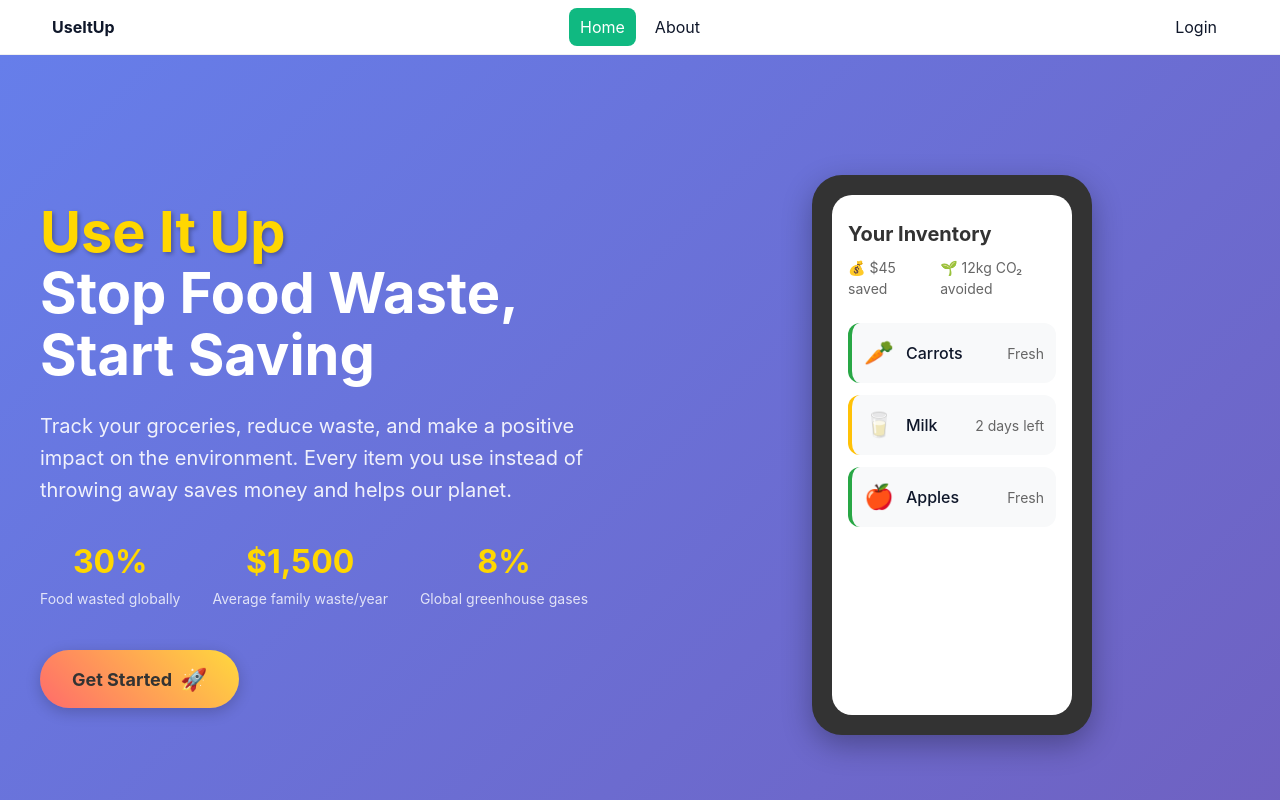
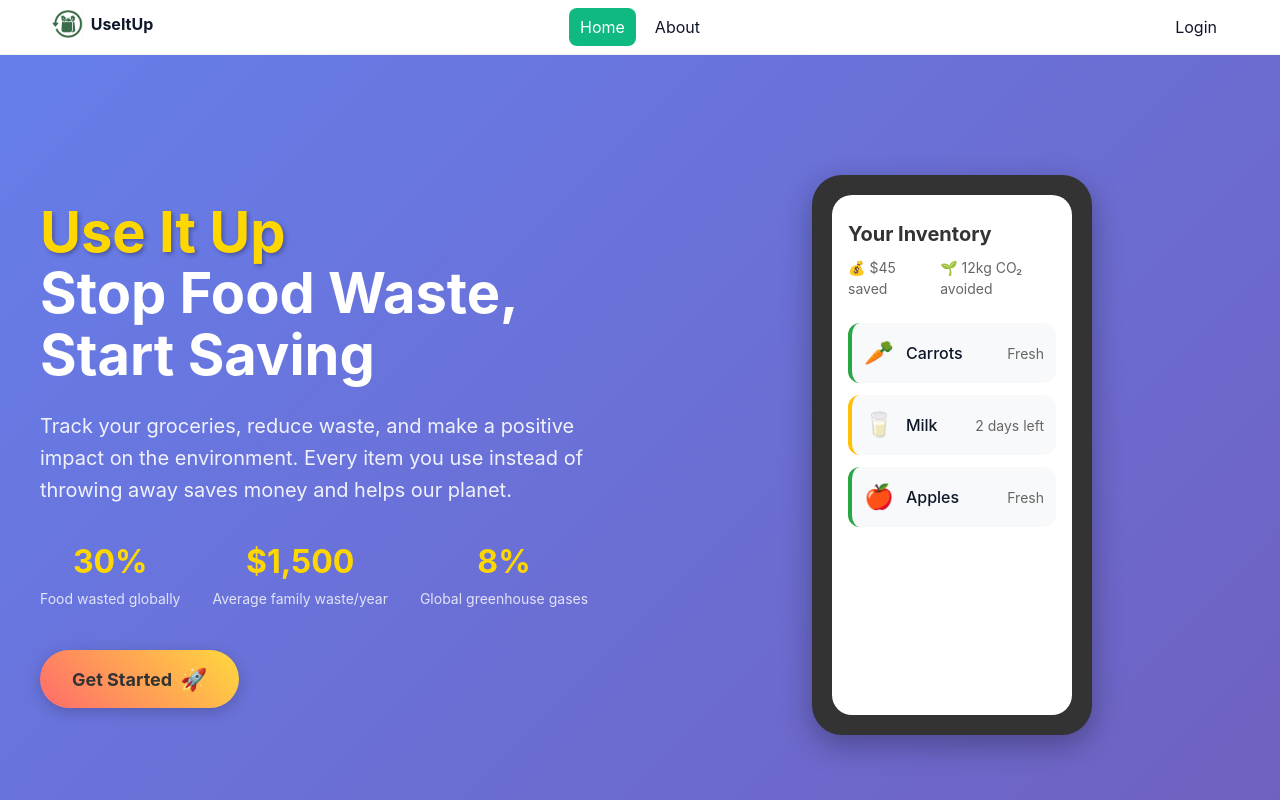
Before and after one commit to RayLi-Muye/5120-tp23-DrPantrist, a Vue app in the folder frontend/: page / in a window 1280 px wide. Shown: the top 800 px of the page. Built offline with nearby package versions, Linux system fonts and the light colour scheme; no server answers; the HTML template or start-up script is replaced by a standard one.

Commit message:
feat(nav): add site logo to NavBar brand (uses custom PNG if present, falls back to default SVG)

```diff
--- a/frontend/src/components/common/NavBar.vue
+++ b/frontend/src/components/common/NavBar.vue
@@ -2,7 +2,10 @@
   <nav class="app-navbar" aria-label="Primary">
     <div class="nav-inner">
       <div class="nav-left">
-        <router-link to="/" class="brand">UseItUp</router-link>
+        <router-link to="/" class="brand" aria-label="Go to home">
+          <img :src="logoUrl" alt="UseItUp logo" class="brand-logo" />
+          <span class="brand-text">UseItUp</span>
+        </router-link>
       </div>
       <div class="nav-center">
         <router-link
@@ -48,10 +51,18 @@
 import { computed } from 'vue'
 import { useRouter } from 'vue-router'
 import { useAuthStore } from '@/stores/auth'
+// Prefer custom logo if available; fallback to default svg
+// The bundler will include the asset and resolve the URL
+// Adjust the import path if your logo file name changes
+// eslint-disable-next-line @typescript-eslint/ban-ts-comment
+// @ts-ignore
+import customLogo from '@/assets/logo/5120-wk1-reference.png'
+import defaultLogo from '@/assets/logo.svg'
 
 const router = useRouter()
 const authStore = useAuthStore()
 const isAuthenticated = computed(() => authStore.isAuthenticated)
+const logoUrl = (customLogo as string) || (defaultLogo as string)
 
 async function handleLogout() {
   try {
@@ -89,8 +100,20 @@ async function handleLogout() {
 
 .brand {
   text-decoration: none;
+  display: inline-flex;
+  align-items: center;
+  gap: 8px;
+  color: var(--color-text-primary, #333);
+}
+
+.brand-logo {
+  height: 28px;
+  width: auto;
+  display: block;
+}
+
+.brand-text {
   font-weight: 700;
-  color: var(--color-text-primary, #333);
 }
 
 .nav-link {
```
Also changed, not shown: frontend/src/assets/logo/5120-wk1-reference.png (added).
